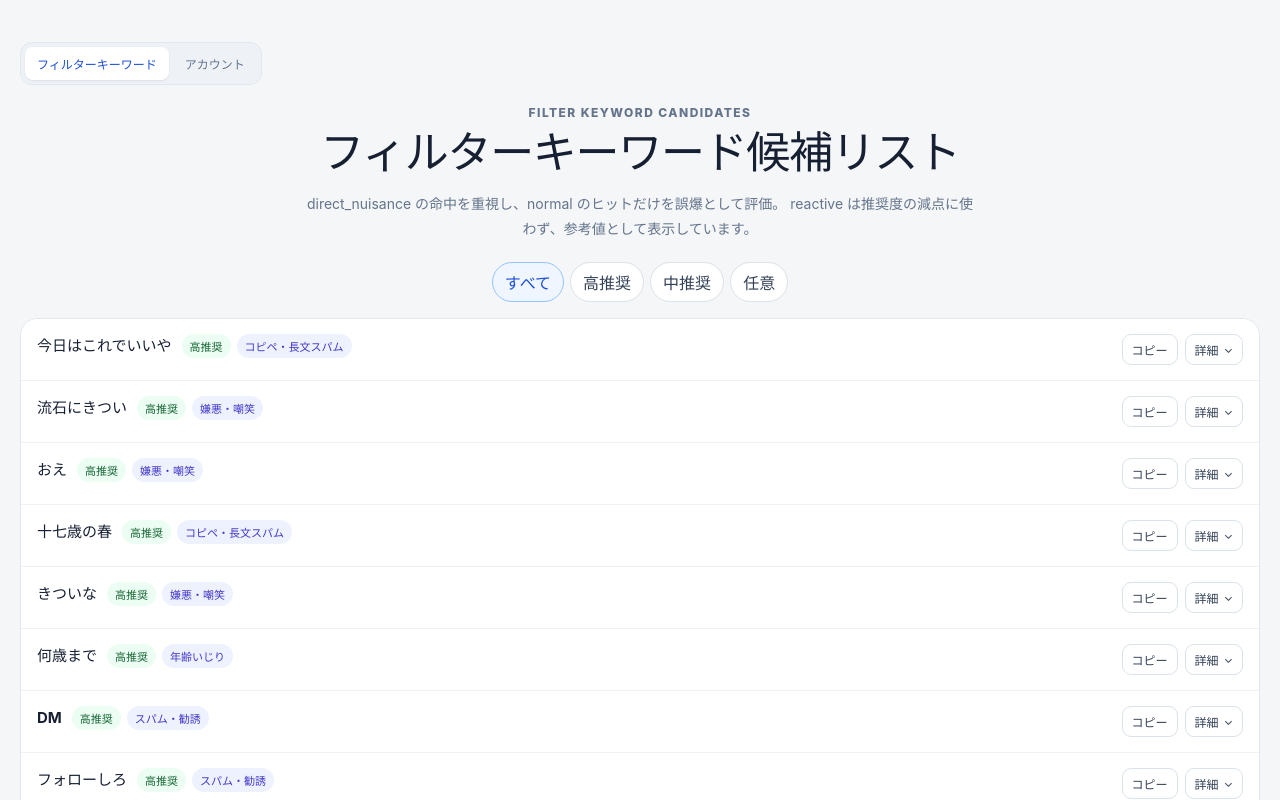
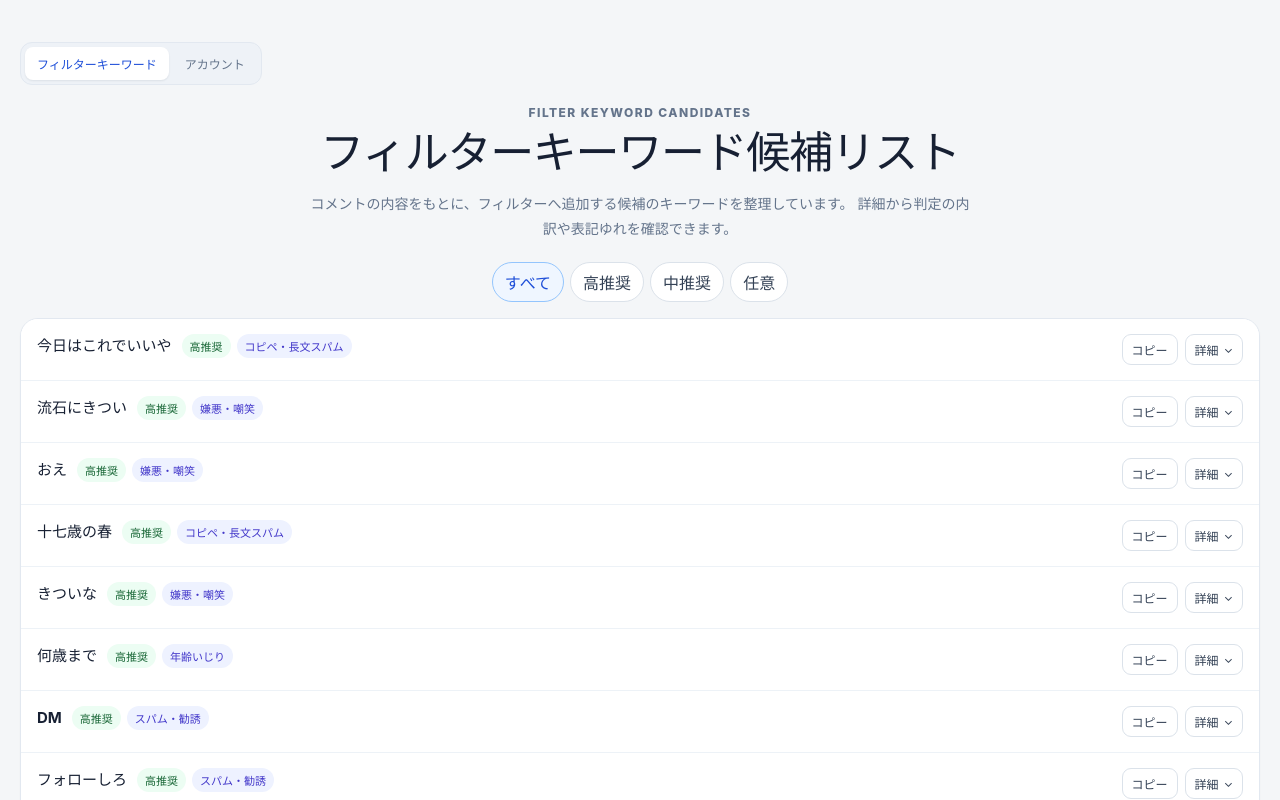
Before and after one commit to unow-dev/mi-comopt, a React (Vite) app in the folder package/: page / in a window 1280 px wide. Shown: the top 800 px of the page. Built offline with nearby package versions, Linux system fonts and the light colour scheme.

Commit message:
ui: clarify candidate descriptions

```diff
--- a/package/src/App.jsx
+++ b/package/src/App.jsx
@@ -261,8 +261,8 @@ export default function App() {
               <p className="eyebrow">FILTER KEYWORD CANDIDATES</p>
               <h1>フィルターキーワード候補リスト</h1>
               <p className="description">
-                direct_nuisance の命中を重視し、normal のヒットだけを誤爆として評価。
-                reactive は推奨度の減点に使わず、参考値として表示しています。
+                コメントの内容をもとに、フィルターへ追加する候補のキーワードを整理しています。
+                詳細から判定の内訳や表記ゆれを確認できます。
               </p>
             </>
           ) : (
@@ -270,7 +270,8 @@ export default function App() {
               <p className="eyebrow">ACCOUNT BLOCK CANDIDATES</p>
               <h1>アカウントブロック候補リスト</h1>
               <p className="description">
-                反復する direct_nuisance 行為を確認し、手動でブロックを判断するための候補です。
+                同じアカウントによる迷惑なコメントの繰り返しを確認し、
+                ブロックするかどうかを手動で判断するための候補です。
               </p>
             </>
           )}
```
